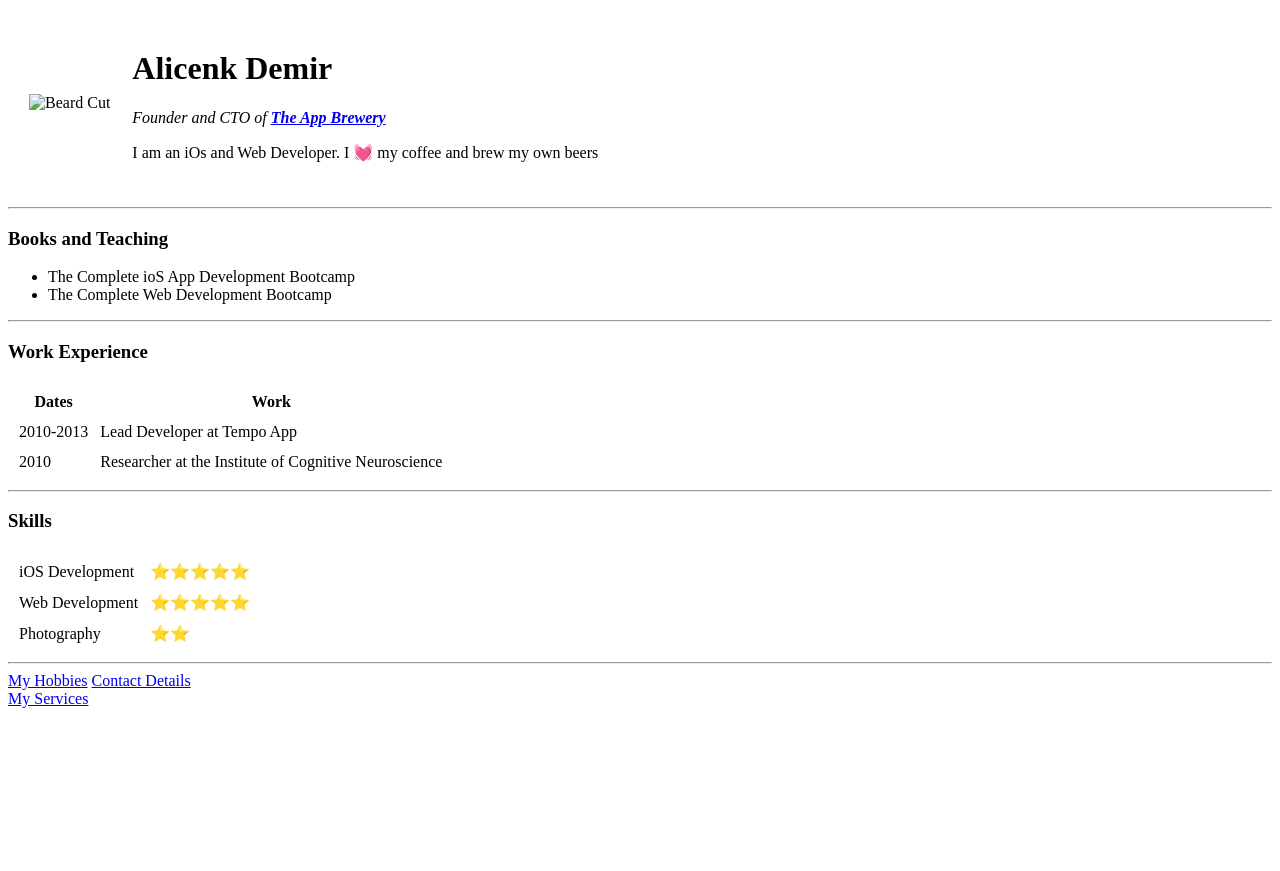
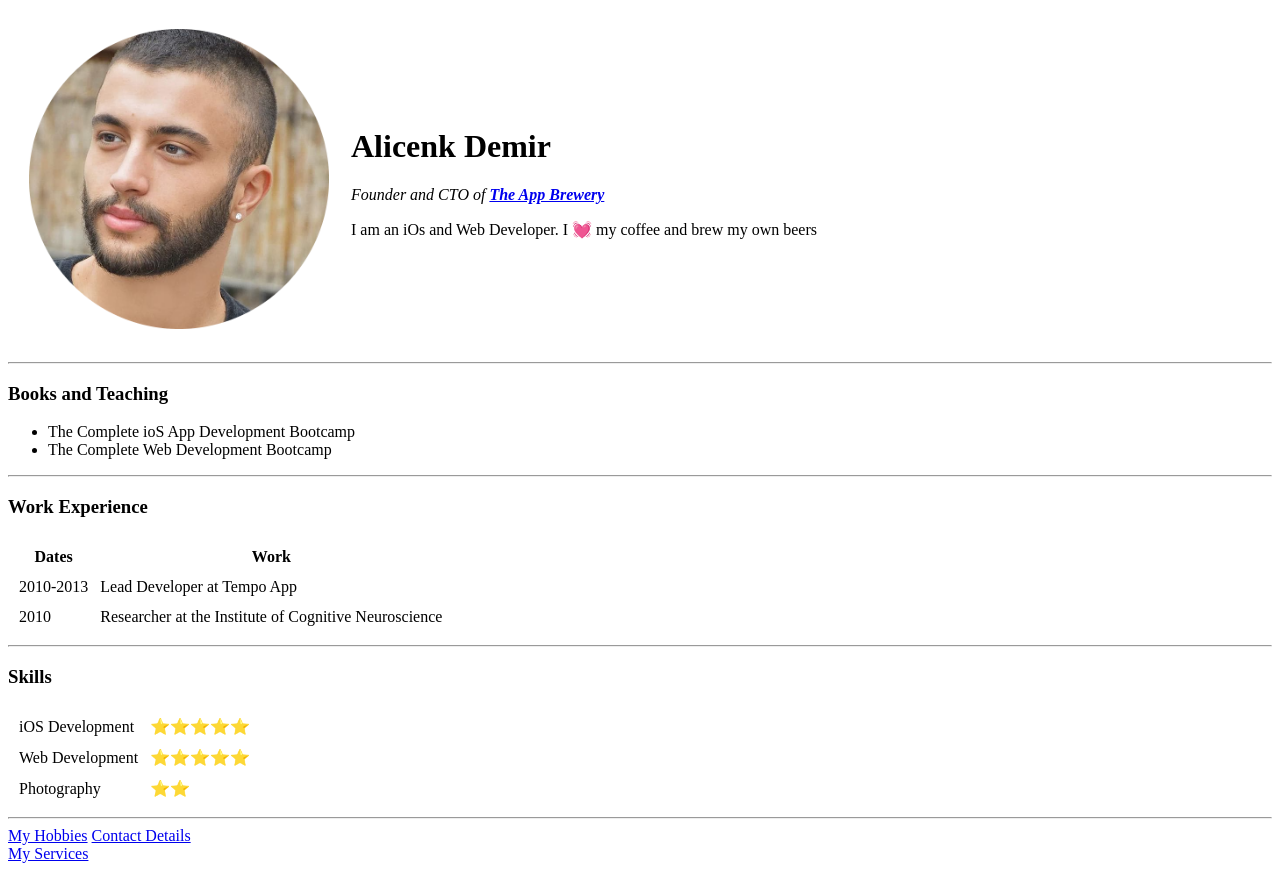
Before and after one commit to Alicenk92/CV, a plain HTML site: page index.html in a window 1280 px wide. Before the commit the page ends 800 px from the top, so only its background shows below. Drawn offline with Linux system fonts and the light colour scheme.

Commit message:
Update index.html

```diff
--- a/index.html
+++ b/index.html
@@ -9,7 +9,7 @@
 <body>
     <table cellspacing="20">
         <tr>
-            <td><img src="../HTML - Personal Site/images/Beard Cut.png" width="300" height="300" alt="Beard Cut"></td>
+            <td><img src="images/Beard Cut.png" width="300" height="300" alt="Beard Cut"></td>
             <td><h1>Alicenk Demir</h1><p><em>Founder and CTO of <strong><a href="https://www.appbrewery.com">The App Brewery</a></strong></em></p><p>I am an iOs and Web Developer. I &#128147; my coffee and brew my own beers</p></td>
         </tr>
     </table>
```
